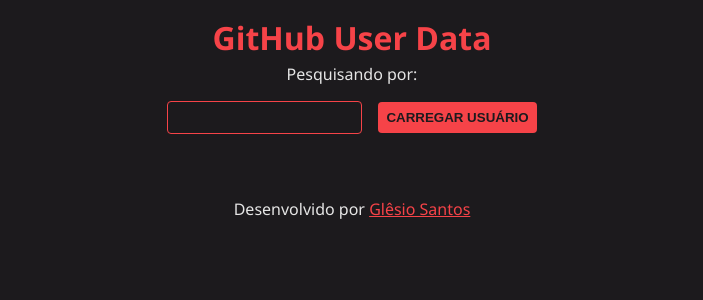
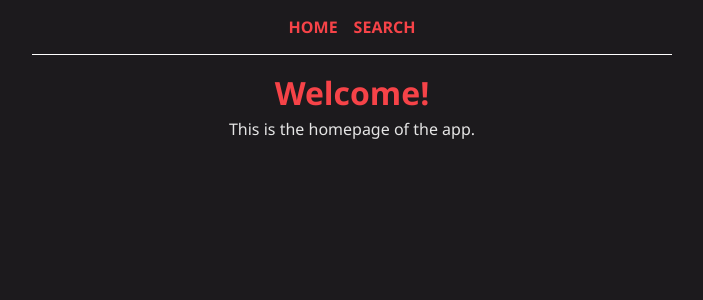
Before and after one commit to glesiosantos/github-user-data, a Vue app: page / in a window 1280 px wide. Shown: the top 300 px of the page, without its empty margins (288-991 px from the left). Built offline with nearby package versions, Linux system fonts and the light colour scheme.

Commit message:
adicionando rotas no projeto para navegação

```diff
--- a/package.json
+++ b/package.json
@@ -10,7 +10,8 @@
     "format": "prettier --write src/"
   },
   "dependencies": {
-    "vue": "^3.3.4"
+    "vue": "^3.3.4",
+    "vue-router": "^4.2.4"
   },
   "devDependencies": {
     "@rushstack/eslint-patch": "^1.3.2",
--- a/src/App.vue
+++ b/src/App.vue
@@ -1,15 +1,11 @@
 <script setup>
-import Profile from './components/Profile.vue'
 
 </script>
 
 <template>
-  <Profile>
-    <h1>GitHub User Data</h1>
-    <template v-slot:footer>
-      <footer>
-        Desenvolvido por <a href="https://github.com/glesiosantos" target="_blank">Glêsio Santos</a>
-      </footer>
-    </template>
-  </Profile>
+  <nav>
+    <RouterLink to="/">Home</RouterLink>
+    <RouterLink to="/search">Search</RouterLink>
+  </nav>
+  <RouterView></RouterView>
 </template>
--- a/src/assets/main.css
+++ b/src/assets/main.css
@@ -69,6 +69,24 @@
 
 a {
   color: #f64348;
+  font-weight: 600;
+  text-decoration: none;
+  text-transform: uppercase;
+}
+
+a + a {
+  margin-left: 1rem;
+}
+
+a:hover {
+  cursor: pointer;
+  filter: brightness(0.9);
+}
+
+nav {
+  border-bottom: 1px solid #fff;
+  padding: 1rem 0;
+  margin-bottom: 1rem;
 }
 
 footer {
--- a/src/main.js
+++ b/src/main.js
@@ -2,5 +2,6 @@
 
 import { createApp } from 'vue'
 import App from './App.vue'
+import router from './router'
 
-createApp(App).mount('#app')
+createApp(App).use(router).mount('#app')
--- /dev/null
+++ b/src/views/Home.vue
@@ -0,0 +1,4 @@
+<template>
+  <h1>Welcome!</h1>
+  <p>This is the homepage of the app.</p>
+</template>
--- /dev/null
+++ b/src/views/Search.vue
@@ -0,0 +1,13 @@
+<script setup>
+  import Profile from '../components/Profile.vue'
+</script>
+<template>
+  <Profile>
+    <h1>GitHub User Data</h1>
+    <template v-slot:footer>
+      <footer>
+        Desenvolvido por <a href="https://github.com/glesiosantos" target="_blank">Glêsio Santos</a>
+      </footer>
+    </template>
+  </Profile>
+</template>
```
Also changed, not shown: src/router.js (added, +16 -0 lines), 1 other file (tests, documents, lock files or other folders).
